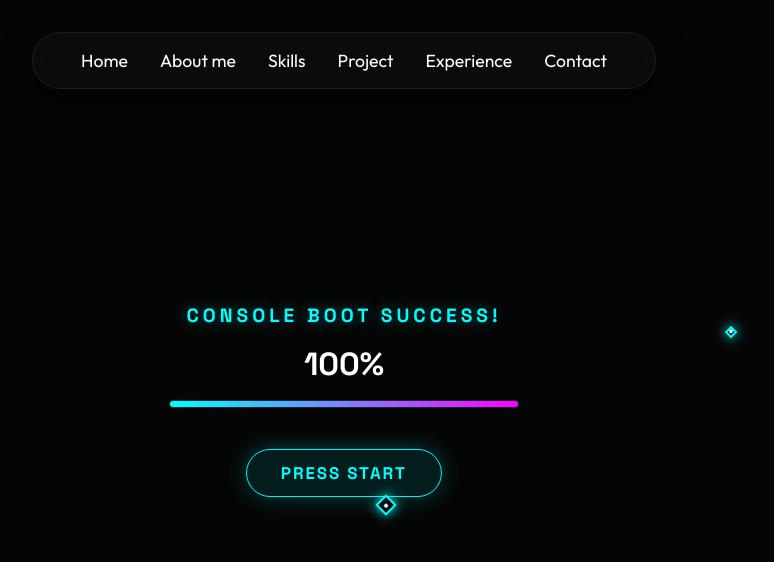
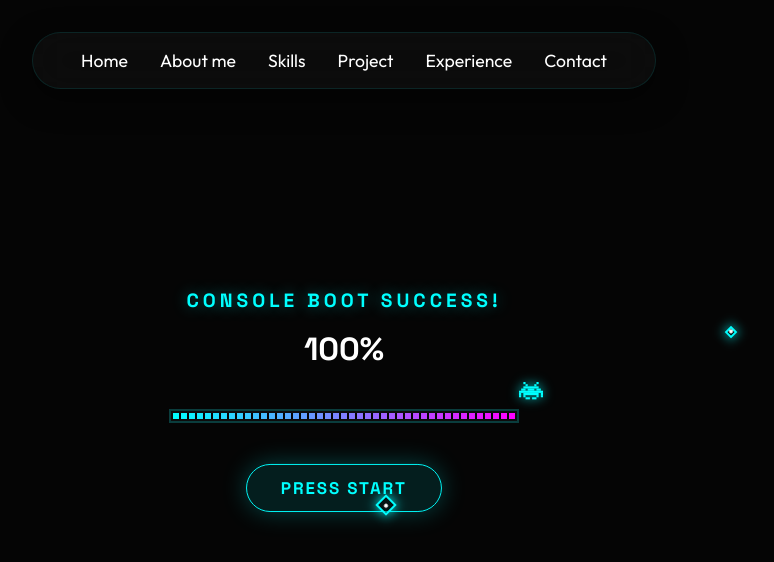
Before and after one commit to TraineeCodee/Ashiq-Muhammed-M-Portfolio, a React (Vite) app: page / in a window 1280 px wide. Shown: the top 562 px of the page, without its empty margins (296-1070 px from the left). Built offline with nearby package versions, Linux system fonts and the light colour scheme.

Commit message:
Add animated pixel Space Invader and segmented LED blocks to the progress loader

```diff
--- a/src/App.jsx
+++ b/src/App.jsx
@@ -84,9 +84,54 @@ function App() {
             {progress}%
           </div>
 
-          {/* Progress bar */}
-          <div style={{ width: '100%', height: '8px', background: 'rgba(255,255,255,0.05)', borderRadius: '4px', overflow: 'hidden', border: '1px solid rgba(0,255,255,0.1)' }}>
-            <div style={{ width: `${progress}%`, height: '100%', background: 'linear-gradient(to right, #00FFFF, #FF00FF)', transition: 'width 0.15s ease-out' }} />
+          {/* Progress bar with pixel invader riding it */}
+          <div style={{ width: '100%', position: 'relative', marginTop: '1.5rem' }}>
+            {/* Pixel Space Invader */}
+            <motion.div
+              style={{
+                position: 'absolute',
+                bottom: '18px',
+                left: `${progress}%`,
+                transform: 'translateX(-50%)',
+                transition: 'left 0.15s ease-out',
+                pointerEvents: 'none'
+              }}
+              animate={{ y: [0, -6, 0] }}
+              transition={{ repeat: Infinity, duration: 0.5, ease: 'easeInOut' }}
+            >
+              <svg width="24" height="18" viewBox="0 0 11 8" fill="#00FFFF" style={{ filter: 'drop-shadow(0 0 6px rgba(0, 255, 255, 0.8))' }}>
+                <rect x="2" y="0" width="1" height="1" />
+                <rect x="8" y="0" width="1" height="1" />
+                <rect x="3" y="1" width="1" height="1" />
+                <rect x="7" y="1" width="1" height="1" />
+                <rect x="2" y="2" width="7" height="1" />
+                <rect x="1" y="3" width="2" height="1" />
+                <rect x="4" y="3" width="3" height="1" />
+                <rect x="8" y="3" width="2" height="1" />
+                <rect x="0" y="4" width="11" height="1" />
+                <rect x="0" y="5" width="1" height="1" />
+                <rect x="2" y="5" width="7" height="1" />
+                <rect x="10" y="5" width="1" height="1" />
+                <rect x="0" y="6" width="1" height="1" />
+                <rect x="2" y="6" width="1" height="1" />
+                <rect x="8" y="6" width="1" height="1" />
+                <rect x="10" y="6" width="1" height="1" />
+                <rect x="3" y="7" width="2" height="1" />
+                <rect x="6" y="7" width="2" height="1" />
+              </svg>
+            </motion.div>
+
+            {/* Retro LED Block Progress Bar */}
+            <div style={{ width: '100%', height: '14px', background: 'rgba(255,255,255,0.03)', border: '2px solid rgba(0,255,255,0.2)', padding: '2px', display: 'flex', alignItems: 'center' }}>
+              <div
+                style={{
+                  width: `${progress}%`,
+                  height: '100%',
+                  backgroundImage: `repeating-linear-gradient(90deg, transparent, transparent 6px, #050505 6px, #050505 8px), linear-gradient(to right, #00FFFF, #FF00FF)`,
+                  transition: 'width 0.15s ease-out'
+                }}
+              />
+            </div>
           </div>
         </div>
 
```
